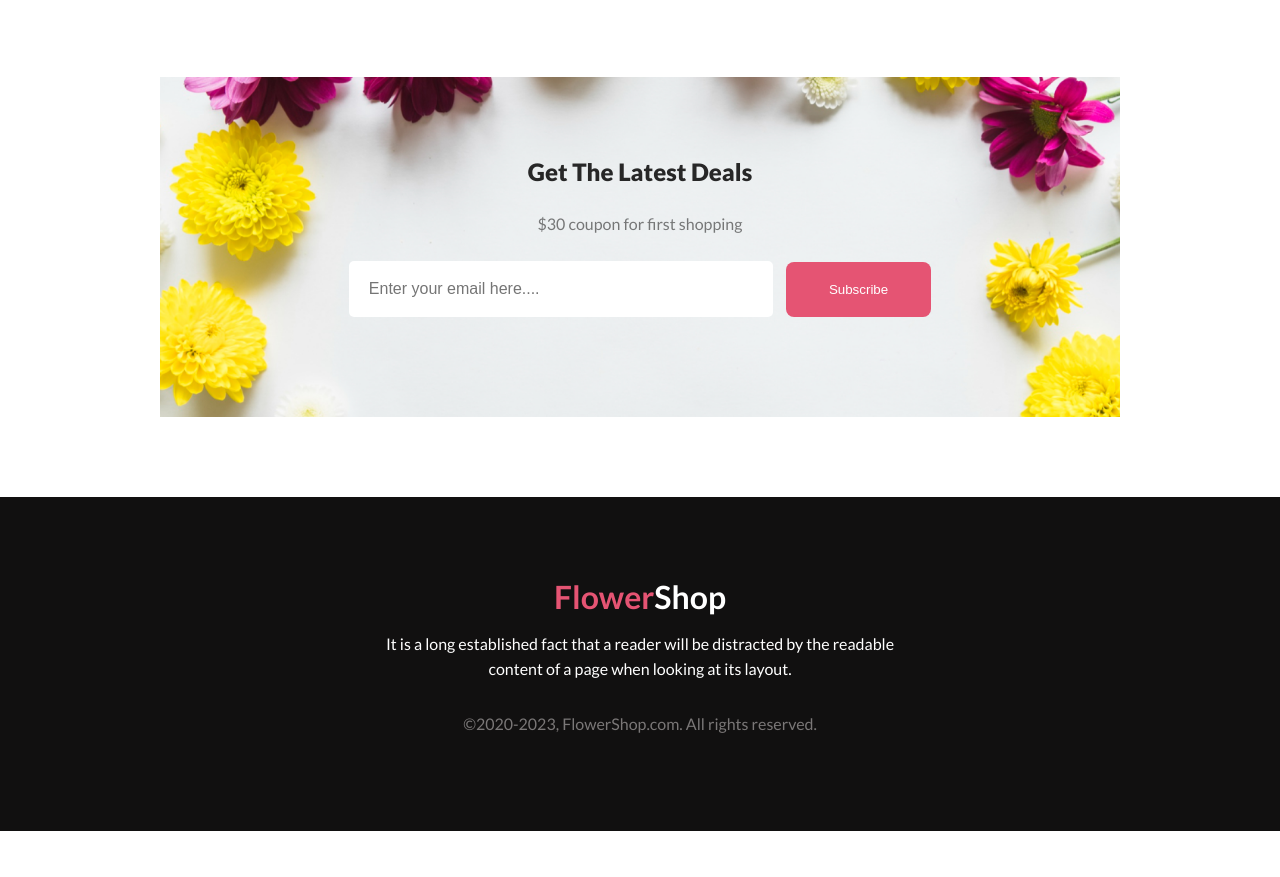
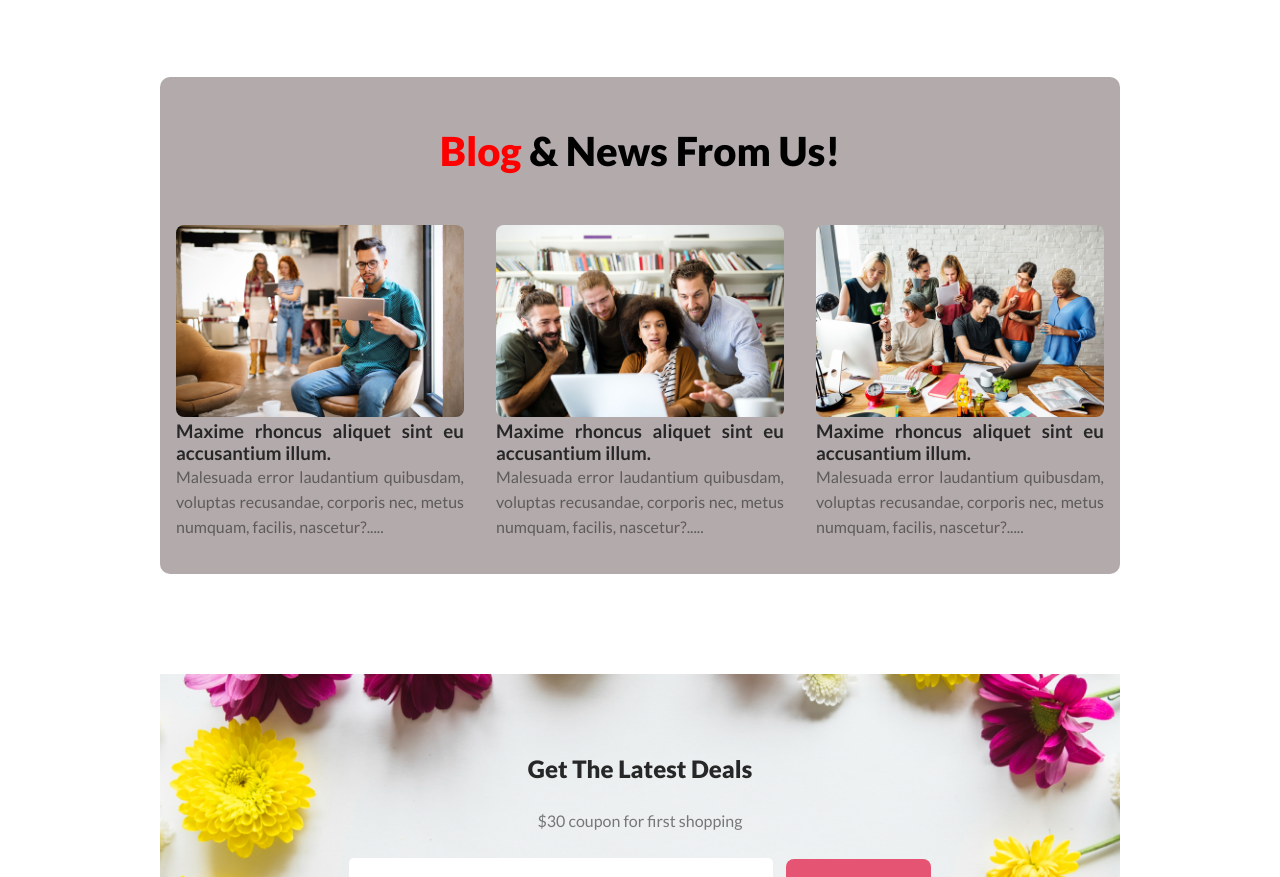
Before and after one commit to Saifur717867/cactus-flower-shop, a plain HTML site: page index.html in a window 1280 px wide. Shown: the part 3125-4002 px from the top of the page. Before the commit the page ends 3956 px from the top, so only its background shows below. Drawn offline with Linux system fonts and the light colour scheme.

Commit message:
added blog section

```diff
--- a/index.html
+++ b/index.html
@@ -116,6 +116,27 @@
             </div>
         </section>
         <!-- end the social section  -->
+        <!-- start blog section  -->
+        <section class="blog-container">
+            <h1 class="blog-title"><span>Blog</span> & News From Us!</h1>
+            <div class="blog-content">
+                <div class="blog">
+                    <img class="blog-pic" src="./images/blog-1.jpg" alt="man">
+                    <h3>Maxime rhoncus aliquet sint eu accusantium illum.</h3>
+                    <p>Malesuada error laudantium quibusdam, voluptas recusandae, corporis nec, metus numquam, facilis, nascetur?.....</p>
+                </div>
+                <div class="blog">
+                    <img class="blog-pic" src="./images/blog-2.jpg" alt="man">
+                    <h3>Maxime rhoncus aliquet sint eu accusantium illum.</h3>
+                    <p>Malesuada error laudantium quibusdam, voluptas recusandae, corporis nec, metus numquam, facilis, nascetur?.....</p>
+                </div>
+                <div class="blog">
+                    <img class="blog-pic" src="./images/blog-3.jpg" alt="man">
+                    <h3>Maxime rhoncus aliquet sint eu accusantium illum.</h3>
+                    <p>Malesuada error laudantium quibusdam, voluptas recusandae, corporis nec, metus numquam, facilis, nascetur?.....</p>
+                </div>
+            </div>
+        </section>
         <!-- start newslatter section  -->
         <section id="newslatter">
             <div class="news-container">
--- a/style.css
+++ b/style.css
@@ -174,6 +174,39 @@ p{
     width: 100%;
 }
 /* end the social section  */
+/* start blog section  */
+.blog-container{
+    width: 75%;
+    margin: 0 auto;
+    background-color: rgb(179, 171, 171);
+    border-radius: 10px;
+    margin-bottom: 100px;
+    padding-bottom: 35px;
+}
+.blog-title{
+    font-size: 40px;
+    color: rgb(0, 0, 0);
+    text-align: center;
+    padding: 50px;
+    font-weight: 900;
+}
+.blog-title span{
+    color: red;
+}
+.blog{
+    width: 30%;
+    cursor: pointer;
+}
+.blog-pic{
+    width: 100%;
+    border-radius: 8px;
+}
+.blog-content{
+    display: flex;
+    justify-content: space-around;
+    text-align: justify;
+}
+/* end blog section */
 /* start newslatter section  */
 #newslatter{
     margin-bottom: 80px;
```
Also changed, not shown: images/blog-1.jpg (added), images/blog-2.jpg (added), images/blog-3.jpg (added).
